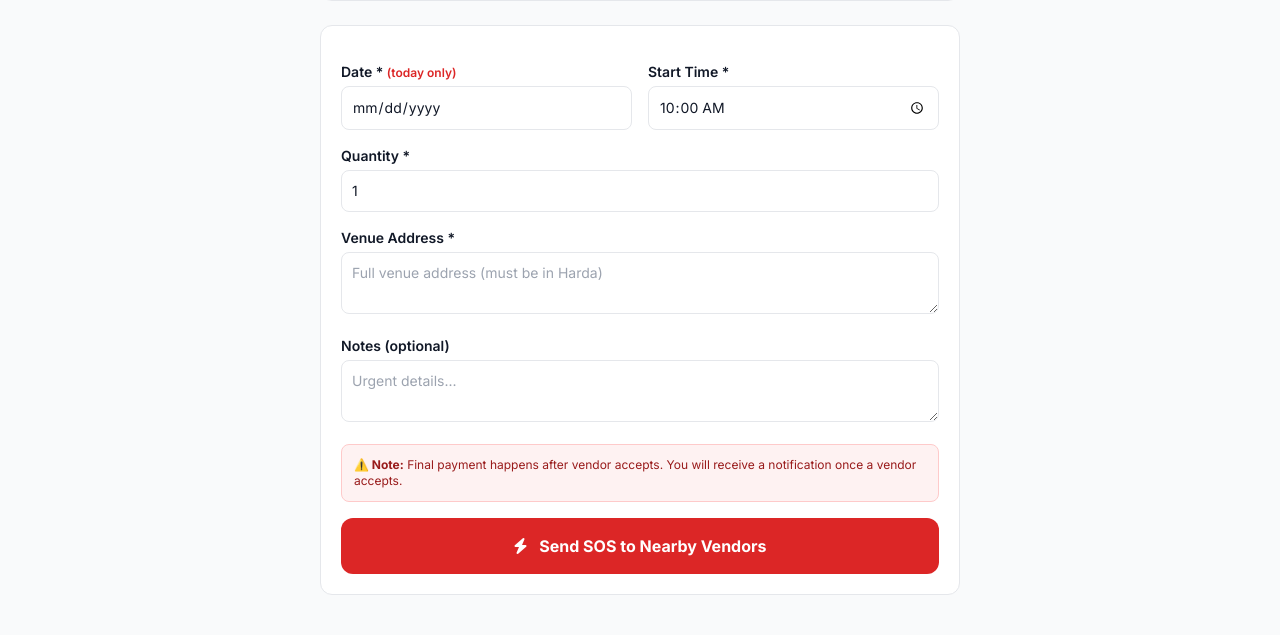
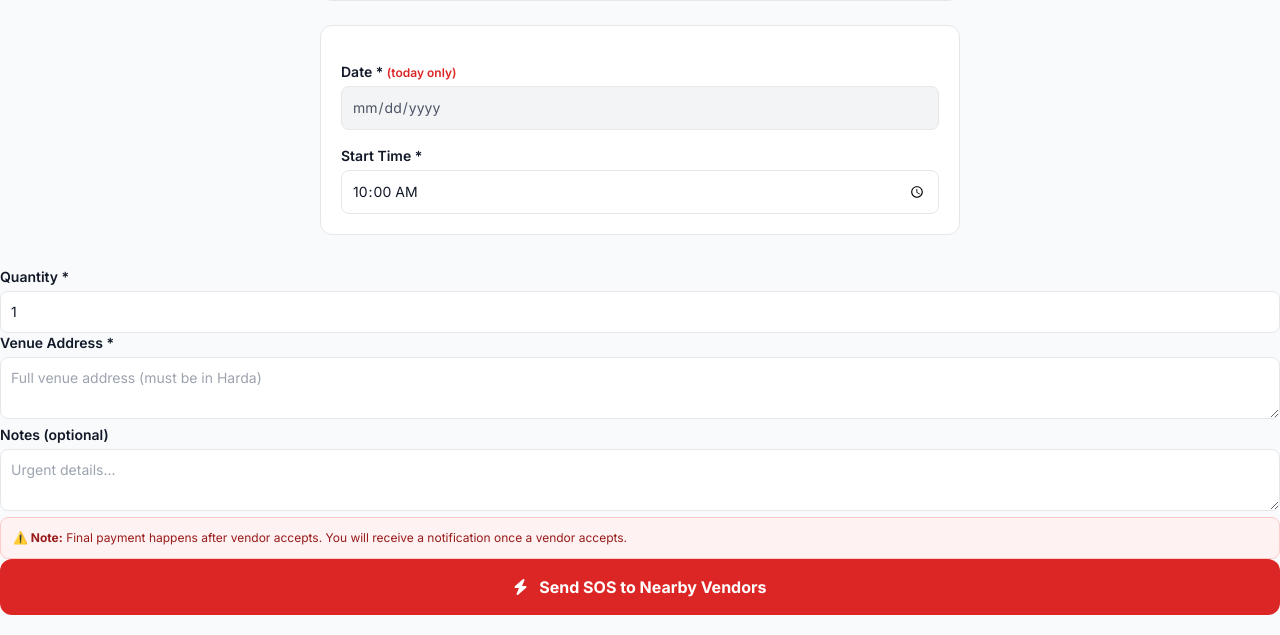
Before and after one commit to shreeshyamevents/vhaymandap1, a Python web app: template templates/sos_create.html in a window 1280 px wide. Shown: the part 454-1089 px from the top of the page. Run offline with Jinja, Linux system fonts and the light colour scheme; the template is opened without the code that fills it: most values are stand-ins (such as "Sample title", 1, 10 or a date in 2020); grey boxes marked "Sample" are stand-in pictures; some libraries are stand-ins or nearby versions; some web fonts are replaced.

Commit message:
Modify date input to show today's date
Updated the date input to display today's date in a read-only format.

```diff
--- a/templates/sos_create.html
+++ b/templates/sos_create.html
@@ -27,11 +27,10 @@
   <form method="POST" class="bg-white rounded-xl border border-gray-200 p-5 space-y-4">
     <input type="hidden" name="csrf_token" value="{{ csrf_token() }}">
 
-    <div class="grid grid-cols-2 gap-4">
-      <div>
+          <div>
         <label class="block font-semibold text-sm mb-1">Date * <span class="text-xs text-red-600">(today only)</span></label>
-        <input type="date" name="start_date" required value="{{ ist_today }}"
-               class="w-full border rounded-lg p-2.5 text-sm" readonly>
+        <input type="date" value="{{ today }}" readonly
+               class="w-full border rounded-lg p-2.5 text-sm bg-gray-100 text-gray-600">
       </div>
       <div>
         <label class="block font-semibold text-sm mb-1">Start Time *</label>
```
